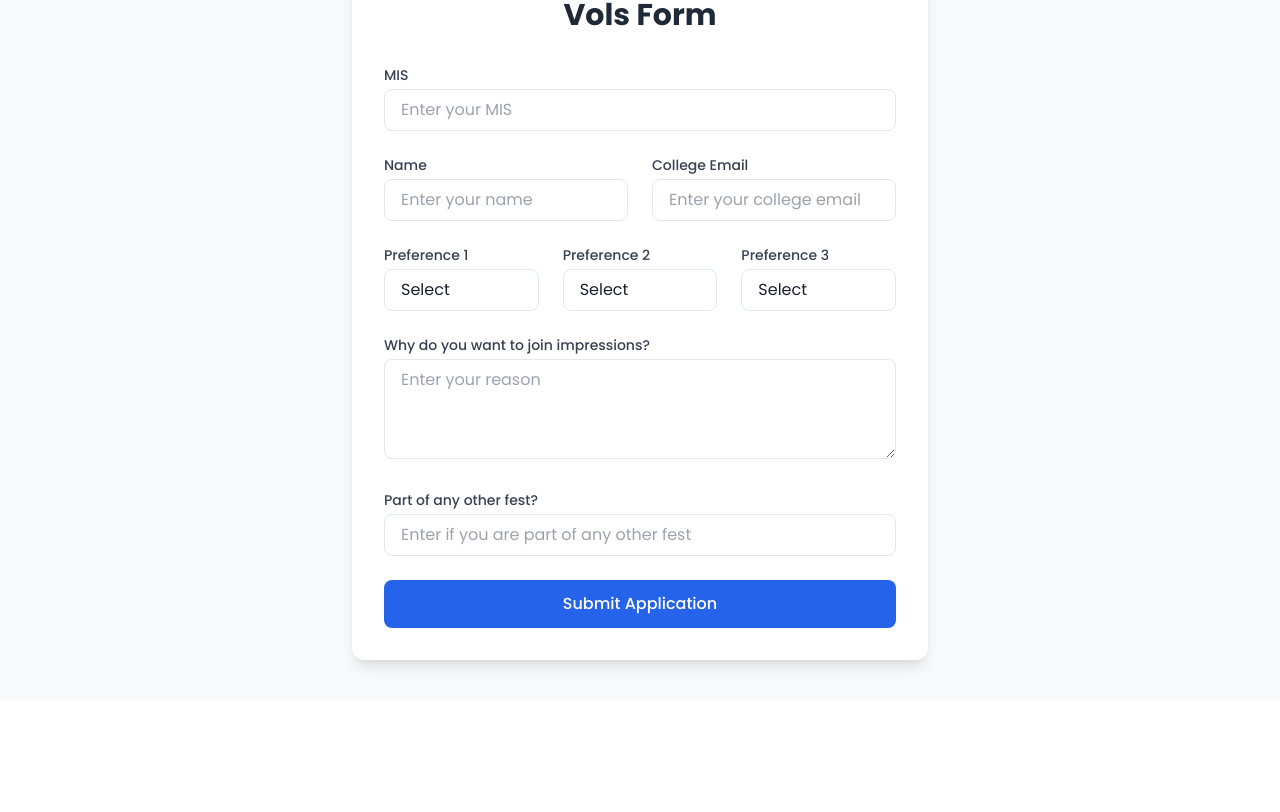
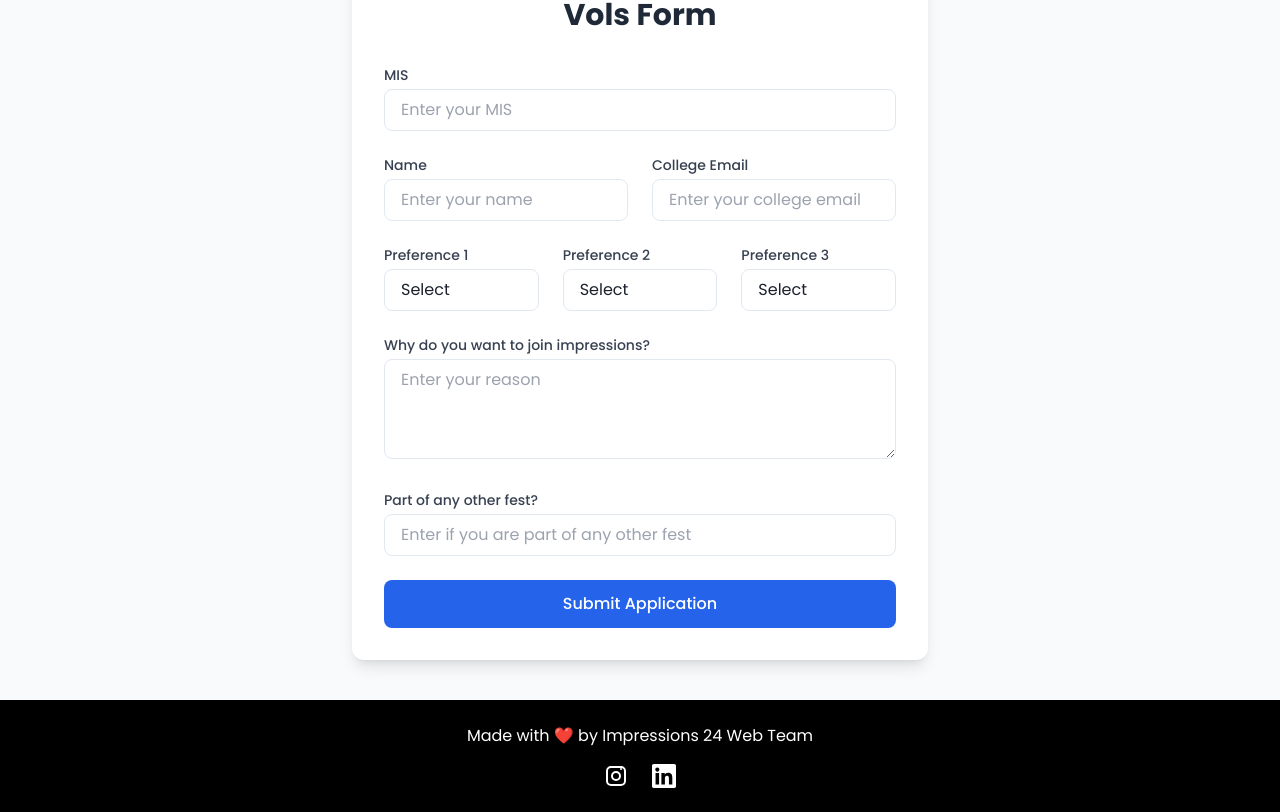
Before and after one commit to drdholu/impressions24, a React (Create React App) app: page /volunteer-form in a window 1280 px wide. Shown: the part 171-983 px from the top of the page. Before the commit the page ends 871 px from the top, so only its background shows below. Built offline with nearby package versions, Linux system fonts and the light colour scheme.

Commit message:
added footer

```diff
--- a/src/App.js
+++ b/src/App.js
@@ -6,6 +6,7 @@ import VolunteerForm from './components/VolunteerForm';
 import LandingPage from './components/LandingPage'; // Adjust if this path is incorrect
 import Navbar from './components/Navbar';
 import BackToTop from "./components/ui/BackToTop"
+import Footer from './components/ui/Footer';
 
 const App = () => {
   return (
@@ -17,6 +18,7 @@ const App = () => {
         <Route path="/volunteer-form" element={<VolunteerForm />} />
       </Routes>
       <BackToTop />
+      <Footer />
     </div>
   );
 };
--- a/src/components/CoordinatorForm.js
+++ b/src/components/CoordinatorForm.js
@@ -54,7 +54,7 @@ const CoordinatorForm = () => {
     }
     // Check if any field is empty
     for (const key in formData) {
-      if (formData[key].trim() === '' && key!='portfolio') {
+      if (formData[key].trim() === '' && key !== 'portfolio') {
         setResponseMessage('All fields are mandatory.');
         return;
       }
--- /dev/null
+++ b/src/components/ui/Footer.js
@@ -0,0 +1,37 @@
+import React from 'react';
+
+const Footer = () => {
+  return (
+    <footer className="py-6 text-white bg-black">
+      <div className="container mx-auto text-center">
+        <p className="mb-4">Made with ❤️ by Impressions 24 Web Team</p>
+        <div className="flex justify-center space-x-6">
+          {/* <a href="https://facebook.com" target="_blank" rel="noopener noreferrer" className="hover:text-blue-500">
+            <svg className="w-6 h-6" fill="currentColor" viewBox="0 0 24 24" xmlns="http://www.w3.org/2000/svg">
+              <path d="M22.675 0h-21.35C.595 0 0 .595 0 1.325v21.351C0 23.405.595 24 1.325 24h11.495v-9.294H9.691v-3.622h3.129V8.413c0-3.1 1.893-4.788 4.659-4.788 1.325 0 2.463.099 2.795.143v3.24l-1.918.001c-1.504 0-1.794.715-1.794 1.763v2.31h3.587l-.467 3.622h-3.12V24h6.116c.73 0 1.325-.595 1.325-1.324V1.325C24 .595 23.405 0 22.675 0z"/>
+            </svg>
+          </a> */}
+          {/* <a href="https://twitter.com" target="_blank" rel="noopener noreferrer" className="hover:text-blue-400">
+            <svg className="w-6 h-6" fill="currentColor" viewBox="0 0 24 24" xmlns="http://www.w3.org/2000/svg">
+              <path d="M24 4.557a9.83 9.83 0 01-2.828.775 4.932 4.932 0 002.165-2.724 9.864 9.864 0 01-3.127 1.195 4.916 4.916 0 00-8.384 4.482A13.944 13.944 0 011.671 3.149a4.916 4.916 0 001.523 6.573 4.897 4.897 0 01-2.229-.616c-.054 2.281 1.581 4.415 3.949 4.89a4.935 4.935 0 01-2.224.084 4.918 4.918 0 004.6 3.417A9.867 9.867 0 010 21.543a13.94 13.94 0 007.548 2.212c9.057 0 14.01-7.506 14.01-14.01 0-.213-.005-.425-.014-.636A10.025 10.025 0 0024 4.557z"/>
+            </svg>
+          </a> */}
+          <a href="https://www.instagram.com/impressions_coep/" target="_blank" rel="noopener noreferrer" className="hover:text-pink-500">
+            <svg className='w-6 h-6' xmlns="http://www.w3.org/2000/svg" viewBox="0 0 24 24">
+                <path fill="currentColor" d="M12 7a5 5 0 1 0 0 10 5 5 0 0 0 0-10zm0 8a3 3 0 1 1 0-6 3 3 0 0 1 0 6z"/>
+                <path fill="currentColor" d="M18 5a1 1 0 1 1-2 0 1 1 0 0 1 2 0"/>
+                <path fill="currentColor" fill-rule="evenodd" d="M17 2H7a5 5 0 0 0-5 5v10a5 5 0 0 0 5 5h10a5 5 0 0 0 5-5V7a5 5 0 0 0-5-5zm3 15a3 3 0 0 1-3 3H7a3 3 0 0 1-3-3V7a3 3 0 0 1 3-3h10a3 3 0 0 1 3 3v10z"/>
+            </svg>
+          </a>
+          <a href="https://www.linkedin.com/company/impressions-coep/" target="_blank" rel="noopener noreferrer" className="hover:text-blue-700">
+            <svg className="w-6 h-6" fill="currentColor" viewBox="0 0 24 24" xmlns="http://www.w3.org/2000/svg">
+              <path d="M22.23 0H1.77C.79 0 0 .77 0 1.72v20.56C0 23.23.79 24 1.77 24h20.46c.98 0 1.77-.77 1.77-1.72V1.72C24 .77 23.21 0 22.23 0zM7.09 20.45H3.56V9h3.53v11.45zM5.32 7.66c-1.13 0-2.05-.92-2.05-2.05s.92-2.05 2.05-2.05 2.05.92 2.05 2.05-.92 2.05-2.05 2.05zM20.45 20.45h-3.53v-5.6c0-1.34-.03-3.06-1.86-3.06-1.86 0-2.15 1.45-2.15 2.95v5.71h-3.53V9h3.39v1.56h.05c.47-.89 1.61-1.83 3.31-1.83 3.54 0 4.19 2.33 4.19 5.36v6.36z"/>
+            </svg>
+          </a>
+        </div>
+      </div>
+    </footer>
+  );
+};
+
+export default Footer;
```
